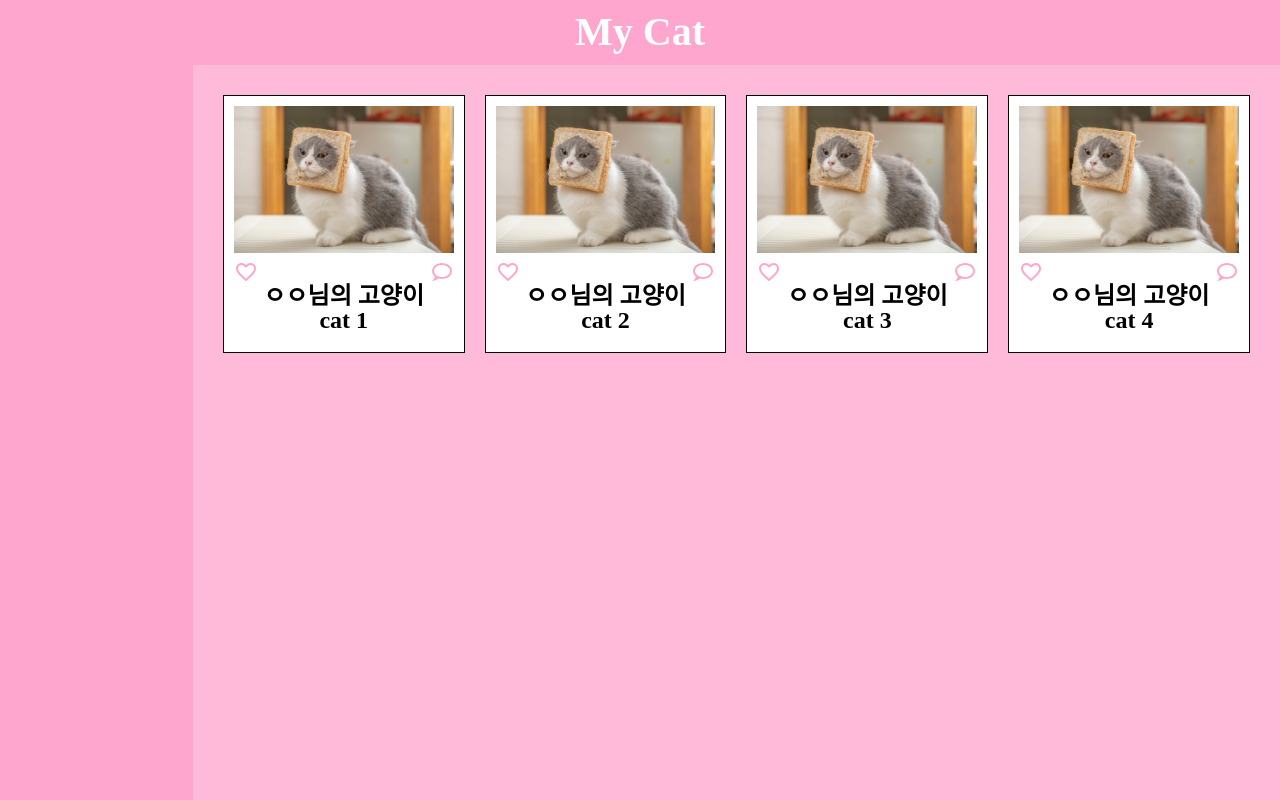
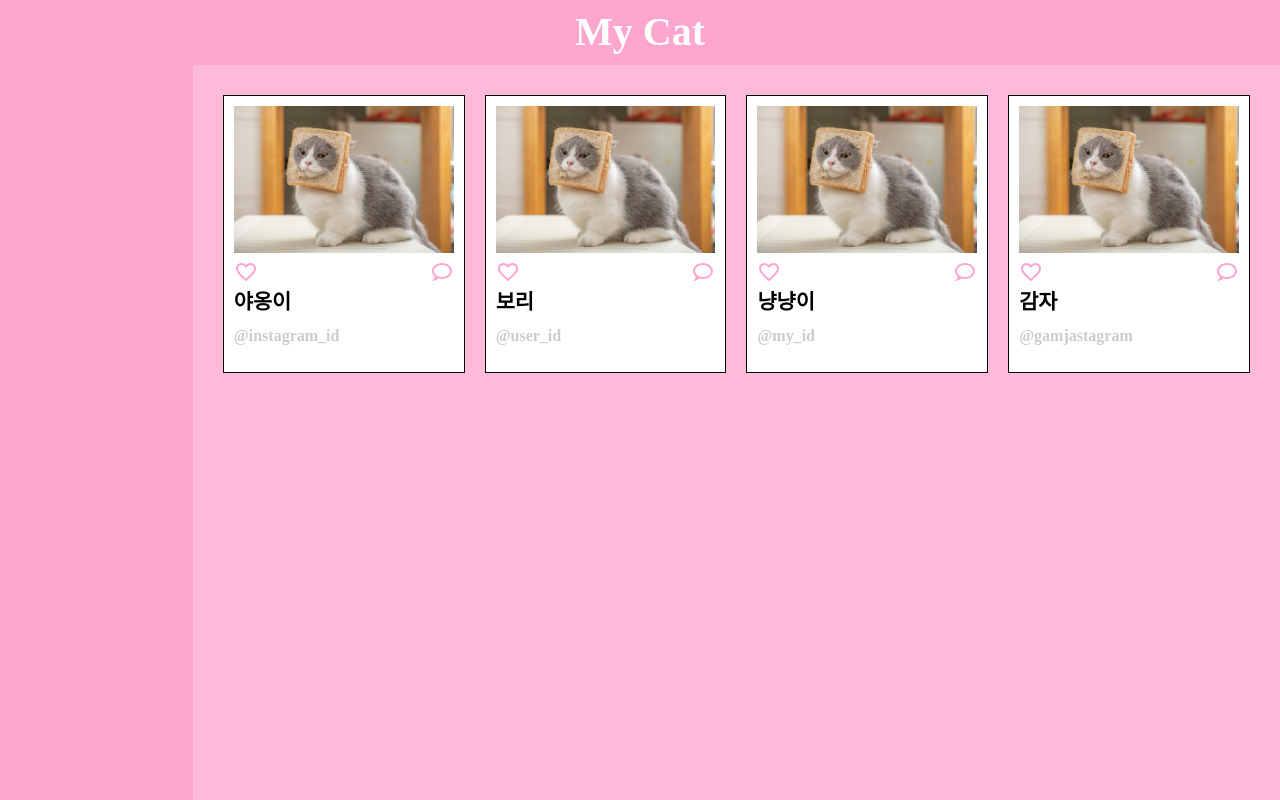
Before and after one commit to eoqna/my-cat, a React (Vite) app: page / in a window 1280 px wide. Built offline with nearby package versions, Linux system fonts and the light colour scheme; a web font is replaced by a local one.

Commit message:
고양이 설명 UI 수정

```diff
--- a/src/screen/Home.tsx
+++ b/src/screen/Home.tsx
@@ -20,8 +20,6 @@ const CardLayout = styled.div`
   display: flex;
   flex-direction: column;
   justify-content: center;
-  align-items: center;
-  cursor: pointer;
   border: 1px solid ${color.Black};
   background: ${color.White};
   padding: 10px 10px 20px 10px;
@@ -49,15 +47,18 @@ const Img = styled.img`
 `;
 
 const UserName = styled.p`
-  font-size: 3vmin;
+  padding: 8px 0;
+  font-size: 2.6vmin;
   font-weight: bold;
   color: ${color.Black};
 `;
 
-const Title = styled.p`
-  font-size: 3vmin;
+const Instagram = styled.a`
+  padding: 8px 0;
+  font-size: 2vmin;
   font-weight: bold;
-  color: ${color.Black};
+  color: ${color.Gray};
+  cursor: pointer;
 `;
 
 const Home = (props: NavigationProps) => {
@@ -74,8 +75,8 @@ const Home = (props: NavigationProps) => {
             <Icon path={mdiHeartOutline} size={1} color={color.Pink} />
             <Icon path={mdiChatOutline} size={1} color={color.Pink} />
           </IconLayout>
-          <UserName>ㅇㅇ님의 고양이</UserName>
-          <Title>cat 1</Title>
+          <UserName>야옹이</UserName>
+          <Instagram>@instagram_id</Instagram>
         </CardLayout>
         <CardLayout>
           <ImgLayout>
@@ -85,8 +86,8 @@ const Home = (props: NavigationProps) => {
             <Icon path={mdiHeartOutline} size={1} color={color.Pink} />
             <Icon path={mdiChatOutline} size={1} color={color.Pink} />
           </IconLayout>
-          <UserName>ㅇㅇ님의 고양이</UserName>
-          <Title>cat 2</Title>
+          <UserName>보리</UserName>
+          <Instagram>@user_id</Instagram>
         </CardLayout>
         <CardLayout>
           <ImgLayout>
@@ -96,8 +97,8 @@ const Home = (props: NavigationProps) => {
             <Icon path={mdiHeartOutline} size={1} color={color.Pink} />
             <Icon path={mdiChatOutline} size={1} color={color.Pink} />
           </IconLayout>
-          <UserName>ㅇㅇ님의 고양이</UserName>
-          <Title>cat 3</Title>
+          <UserName>냥냥이</UserName>
+          <Instagram>@my_id</Instagram>
         </CardLayout>
         <CardLayout>
           <ImgLayout>
@@ -107,8 +108,8 @@ const Home = (props: NavigationProps) => {
             <Icon path={mdiHeartOutline} size={1} color={color.Pink} />
             <Icon path={mdiChatOutline} size={1} color={color.Pink} />
           </IconLayout>
-          <UserName>ㅇㅇ님의 고양이</UserName>
-          <Title>cat 4</Title>
+          <UserName>감자</UserName>
+          <Instagram>@gamjastagram</Instagram>
         </CardLayout>
       </GridLayout>
     </Layout>
```
